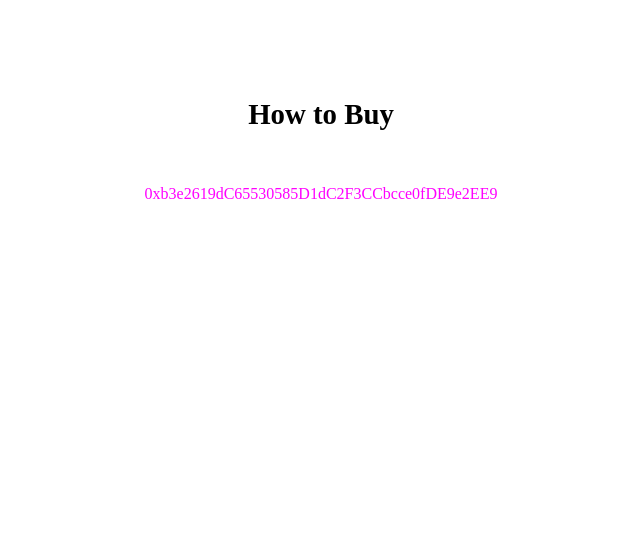
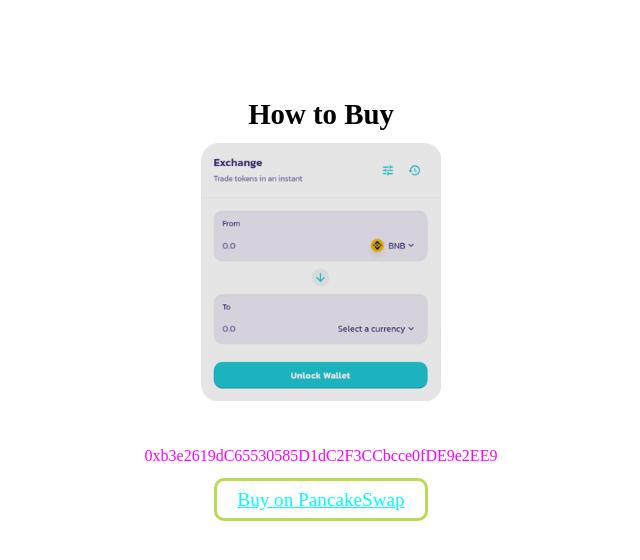
Before and after one commit to JustScience/cfc-mst, a Gatsby site: page /buy in a window 1280 px wide. Shown: the top 560 px of the page, without its empty margins (355-995 px from the left). Built offline with nearby package versions, Linux system fonts and the light colour scheme; Gatsby itself is replaced by a stand-in of ours.

Commit message:
add pancake to buy section

```diff
--- a/src/pages/buy.js
+++ b/src/pages/buy.js
@@ -32,14 +32,51 @@
 
     span {color: magenta;}
 `
+const Frame = styled.div`
+    margin: 0 auto;
+    width: 240px;
+`
+const Picture = styled.img`
+    width: 100%;
+    max-width: 100%;
+`
+const CallToAction = styled.div`
+    margin: 0 auto;
+    text-align: center;
+`
+const Button = styled.a`
+	border: 3px solid #bada55;
+	border-radius: 10px;
+	color: cyan;
+	cursor: pointer;
+    font-size: 1.2em;
+	margin: 0;
+	padding: 8px 20px;
+	transition: all 360ms ease-in-out;
+
+	&:hover {
+        border-color: magenta;
+		color: #bada55;
+	}
+`;
+
 
 export default function Buy() {
     return (
         <BuyWrap>
             <SectionTitle>How to Buy</SectionTitle>
+            <Frame>
+                <Picture
+                    alt="Pancake Swap"
+                    src={pancake}
+                />
+            </Frame>
             <ContractID>CFC Coin Address:<br />
             <span>0xb3e2619dC65530585D1dC2F3CCbcce0fDE9e2EE9</span></ContractID>
             {/* <video videoSrcUrl={kucoin} /> */}
+            <CallToAction>
+                <Button href="https://exchange.pancakeswap.finance/#/swap" target="_blank" rel="noreferrer">Buy on PancakeSwap</Button>
+            </CallToAction>
         </BuyWrap>
     )
 }
```
